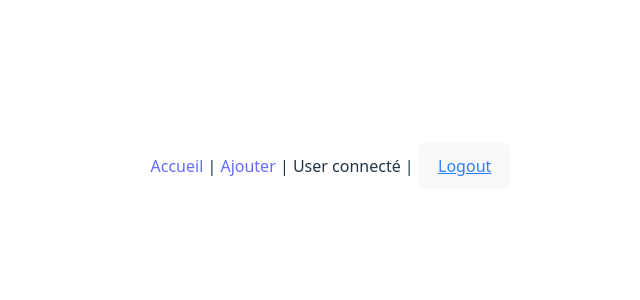
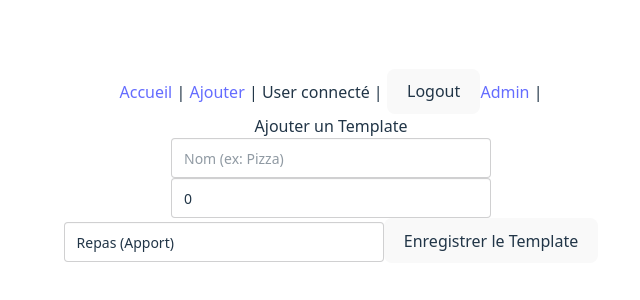
Before and after one commit to Aedery16-11/calculateur-calories-react, a React (Vite) app in the folder web/: page /admin in a window 1280 px wide. Shown: the part 234-534 px from the top of the page, without its empty margins (309-949 px from the left). Built offline with nearby package versions, Linux system fonts and the light colour scheme; no server answers; sample sign-in values are in the browser's storage.

Commit message:
Ajout de la gestion des routes administratives et des templates, incluant la création de composants AdminRoute et AdminTemplates, ainsi que l'intégration du rôle utilisateur dans le contexte d'authentification.

```diff
--- a/web/src/App.tsx
+++ b/web/src/App.tsx
@@ -9,7 +9,8 @@ import { ProtectedRoute } from './components/ProtectedRoute';
 import { Header } from './components/Header';
 import { LoginForm } from './components/LoginForm';
 import { AuthForm } from './components/AuthForm'; // <--- Import ajouté
-
+import { AdminRoute } from './components/AdminRoutes';
+import { AdminTemplates } from './components/AdminTemplates';
 function App() {
   return (
     <AuthProvider>
@@ -28,6 +29,11 @@ function App() {
                 <ListCalory />
               </ProtectedRoute>
             } />
+            <Route path='/admin' element={
+              <AdminRoute>
+                <AdminTemplates />
+              </AdminRoute>
+            } />
             <Route path='/add' element={
               <ProtectedRoute>
                 <CaloryForm />
--- /dev/null
+++ b/web/src/components/AdminRoutes.tsx
@@ -0,0 +1,13 @@
+import type { PropsWithChildren } from "react";
+import { useAuth } from "../contexts/AuthContext";
+import { Navigate } from "react-router-dom";
+
+export const AdminRoute = ({ children }: PropsWithChildren) => {
+  const { token, role } = useAuth();
+
+  if (!token || role !== "admin") { //si pas de token ou si le rôle n'est pas admin on redirige vers la page d'accueil
+    return <Navigate to="/" />;
+  }
+
+  return <>{children}</>;
+};
--- /dev/null
+++ b/web/src/components/AdminTemplates.tsx
@@ -0,0 +1,37 @@
+import { useState } from "react";
+import { useAuth } from "../contexts/AuthContext";
+
+export const AdminTemplates = () => {
+  const { token } = useAuth();
+  const [label, setLabel] = useState("");
+  const [qty, setQty] = useState(0);
+  const [category, setCategory] = useState<"repas" | "sport">("repas");
+
+  const handleSubmit = async (e: React.FormEvent) => { //permet d'ajouter une template
+    e.preventDefault();
+    await fetch("http://localhost:3000/templates", {
+      method: "POST",
+      headers: {
+        "Content-Type": "application/json",
+        "Authorization": `Bearer ${token}`
+      },
+      body: JSON.stringify({ label, qtyCalory: qty, category })
+    });
+    alert("Template ajouté !");
+    setLabel(""); setQty(0);
+  };
+
+  return (
+    <form onSubmit={handleSubmit} className="admin-form">
+      <h3> Ajouter un Template</h3>
+      <input placeholder="Nom (ex: Pizza)" value={label} onChange={e => setLabel(e.target.value)} className="input" />
+      <br />
+      <input type="number" placeholder="Calories" value={qty} onChange={e => setQty(Number(e.target.value))} className="input" />
+      <select value={category} onChange={e => setCategory(e.target.value as any)} className="input">
+        <option value="repas">Repas (Apport)</option>
+        <option value="sport">Sport (Dépense)</option>
+      </select>
+      <button type="submit">Enregistrer le Template</button>
+    </form>
+  );
+};
--- a/web/src/components/Header.tsx
+++ b/web/src/components/Header.tsx
@@ -2,7 +2,7 @@ import { Link } from "react-router-dom";
 import { useAuth } from "../contexts/AuthContext";
 
 export const Header = () => {
-  const { token, logout } = useAuth();
+  const { token, logout, role } = useAuth();
 
   return (
     <nav>
@@ -15,12 +15,18 @@ export const Header = () => {
       )}
 
 
+
       {token ? ( //si token, on affiche logout
         <>
           <span>User connecté</span> |{" "}
-          <button onClick={logout} className="text-blue-500 underline">
+          <button onClick={logout} className="button">
             Logout
           </button>
+          {role === "admin" && (
+            <>
+              <Link to="/admin">Admin</Link> |{" "}
+            </>
+          )}
         </>
       ) : (
         <Link to="/login">Login</Link>
--- a/web/src/contexts/AuthContext.tsx
+++ b/web/src/contexts/AuthContext.tsx
@@ -4,6 +4,7 @@ import type { PropsWithChildren } from "react";
 
 export type AuthContextType = {
   token?: string;
+  role?: string;
   login: (email: string, password: string) => void;
   logout: () => void;
   signup: (email: string, password: string) => void;
@@ -15,9 +16,20 @@ export const AuthContext = createContext<AuthContextType>({
   signup: () => { },
 });
 
+const getRoleFromToken = (token: string | undefined) => {
+  if (!token) return "user"; //si pas de token on considère que c'est un utilisateur standard
+  try {
+    const payload = JSON.parse(atob(token.split(".")[1]));  //on parse le payload du token pour récupérer le rôle de l'utilisateur
+    return payload.role || "user"; //si pas de rôle dans le token on considère que c'est un utilisateur standard
+  } catch {
+    return "user";
+  }
+};
+
 export const AuthProvider = ({ children }: PropsWithChildren) => {
   const [token, setToken] = useState<string | undefined>(localStorage.getItem("token") || undefined);
   //le token est soit de type string parce qu'il peut provenir du localstorage soit undefined si on a pas de token (le setItem est dans AuthContext fonction login)
+  const role = getRoleFromToken(token);
   const login = async (email: string, password: string) => {
     try {
       const response = await fetch('http://localhost:3000/auth/login', {
@@ -72,7 +84,7 @@ export const AuthProvider = ({ children }: PropsWithChildren) => {
     }
   }
   return (
-    <AuthContext.Provider value={{ token, login, logout, signup }}>
+    <AuthContext.Provider value={{ token, role, login, logout, signup }}>
       {children}
     </AuthContext.Provider>
   );
```
